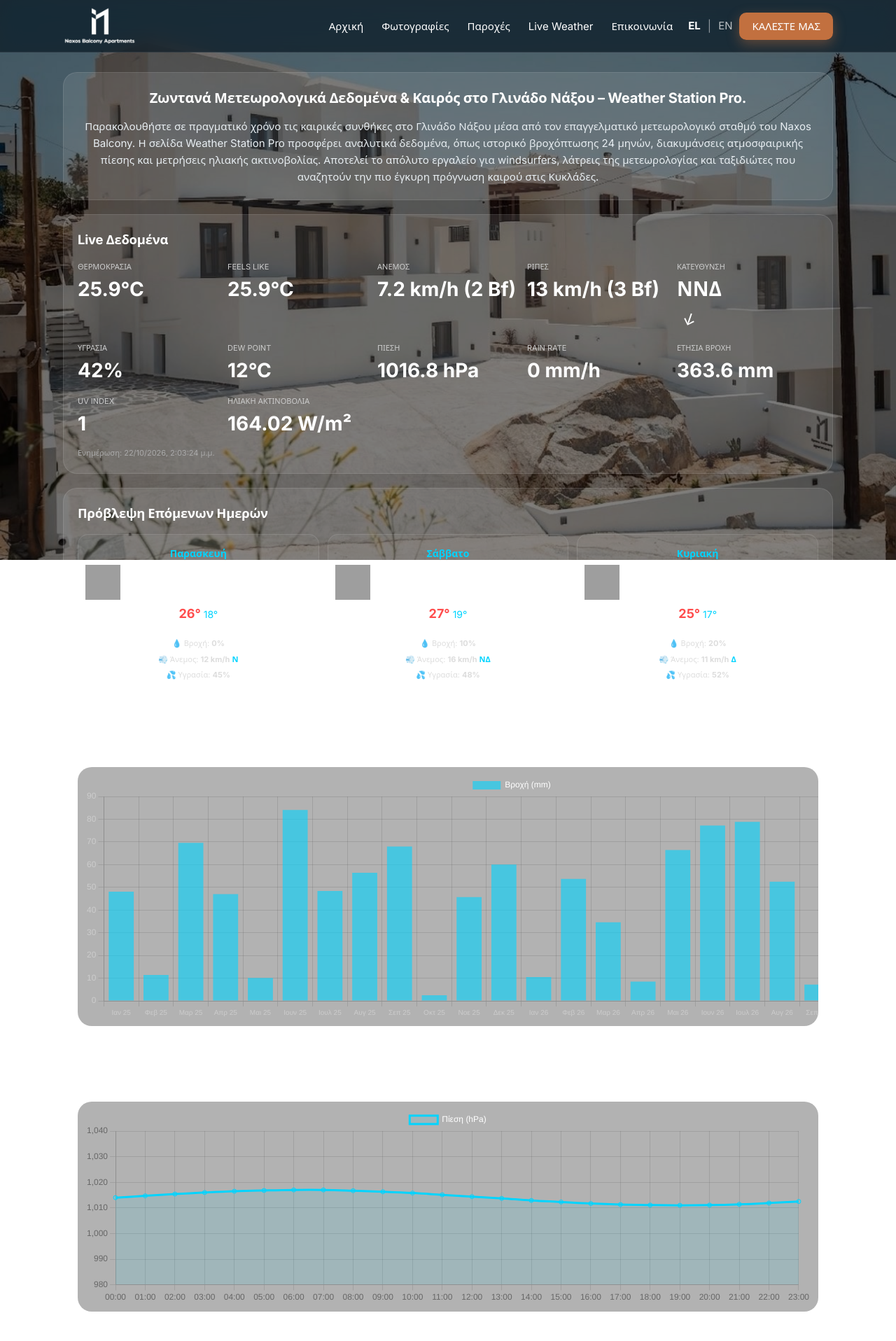
After one commit to Iakovosv/Naxos-site-2-naxos-balcony, a PHP site: page /forecast-pro.html in a window 1280 px wide. The commit adds this page. Shown: the top 1916 px of the page at 70% size. Run offline with PHP 8.4, Linux system fonts and the light colour scheme; grey boxes are pictures that could not be loaded.

Commit message:
Add Weather Station Pro page (forecast-pro.html)
Adds the missing 'WEATHER PRO' page that weather.html links to.
- forecast-pro.html: live station data, 3-day forecast, 3 charts
  (monthly rain, 24h pressure, min/max temperature).
- pro.js: reads api/weather-latest-pro.php + api/weather-forecast.php
  (same-origin, as in the original). Preview falls back to sample data.
- Background ai-exterior.jpg stored locally; missing night/rain
  variants degrade gracefully to the default photo.
- Reuses shared styles.css and lang-system.js; all texts identical.
- weather.html: 'WEATHER PRO' button now uses a relative link.

```diff
--- /dev/null
+++ b/forecast-pro.html
@@ -0,0 +1,128 @@
+<!DOCTYPE html>
+<html lang="el">
+<head>
+<meta charset="UTF-8">
+<meta name="viewport" content="width=device-width, initial-scale=1.0">
+<title>Ο Καιρός στο Γλινάδο Νάξου – Weather Pro | Naxos Balcony</title>
+<link rel="icon" type="image/png" href="favicon-naxos-balcony.png">
+<meta name="description" content="Αναλυτικά δεδομένα καιρού στο Γλινάδο Νάξου. Θερμοκρασία, άνεμος, πίεση και στατιστικά σε πραγματικό χρόνο.">
+<link rel="preconnect" href="https://fonts.googleapis.com">
+<link rel="preconnect" href="https://fonts.gstatic.com" crossorigin>
+<link href="https://fonts.googleapis.com/css2?family=Inter:wght@300;400;500;600;700&display=swap" rel="stylesheet">
+<link rel="stylesheet" href="styles.css">
+<script src="https://cdn.jsdelivr.net/npm/chart.js"></script>
+</head>
+<body class="pro-page">
+
+<header class="navbar" id="navbar">
+  <div class="container navbar-inner">
+    <a class="logo" href="index.html">
+      <img src="logo-naxos-balcony.png" alt="Naxos Balcony Apartments logo">
+    </a>
+    <button class="nav-toggle" id="navToggle" aria-label="Menu" aria-expanded="false">
+      <span></span><span></span><span></span>
+    </button>
+    <nav class="nav" id="nav">
+      <ul class="nav-links">
+        <li><a href="index.html" data-i18n="home">Αρχική</a></li>
+        <li><a href="gallery.html" data-i18n="gallery">Φωτογραφίες</a></li>
+        <li><a href="amenities.html" data-i18n="amenities">Παροχές</a></li>
+        <li><a href="weather.html" data-i18n="weather">Live Weather</a></li>
+        <li><a href="contact.html" data-i18n="contact">Επικοινωνία</a></li>
+        <li class="lang-group">
+          <button id="langEl" type="button">EL</button>
+          <span class="sep">|</span>
+          <button id="langEn" type="button">EN</button>
+        </li>
+        <li><a class="call-btn" href="tel:+306942279665" data-i18n="callUs">ΚΑΛΕΣΤΕ ΜΑΣ</a></li>
+      </ul>
+    </nav>
+  </div>
+</header>
+
+<div class="bg-fix" id="bgFix"></div>
+<div class="overlay-fix"></div>
+
+<main class="wrap pro-wrap">
+
+  <div class="seo-intro">
+    <h1>Ζωντανά Μετεωρολογικά Δεδομένα &amp; Καιρός στο Γλινάδο Νάξου – Weather Station Pro.</h1>
+    <p>Παρακολουθήστε σε πραγματικό χρόνο τις καιρικές συνθήκες στο Γλινάδο Νάξου μέσα από τον επαγγελματικό μετεωρολογικό σταθμό του Naxos Balcony. Η σελίδα Weather Station Pro προσφέρει αναλυτικά δεδομένα, όπως ιστορικό βροχόπτωσης 24 μηνών, διακυμάνσεις ατμοσφαιρικής πίεσης και μετρήσεις ηλιακής ακτινοβολίας. Αποτελεί το απόλυτο εργαλείο για windsurfers, λάτρεις της μετεωρολογίας και ταξιδιώτες που αναζητούν την πιο έγκυρη πρόγνωση καιρού στις Κυκλάδες.</p>
+  </div>
+
+  <div class="pro-card">
+    <h2>Live Δεδομένα</h2>
+    <div class="pro-grid">
+      <div><div class="label">Θερμοκρασία</div><div id="temp" class="value">—</div></div>
+      <div><div class="label">Feels Like</div><div id="feels" class="value">—</div></div>
+      <div><div class="label">Άνεμος</div><div id="wind" class="value">—</div></div>
+      <div><div class="label">Ριπές</div><div id="gust" class="value">—</div></div>
+      <div><div class="label">Κατεύθυνση</div><div id="dir" class="value">—</div><div id="wind_arrow">↑</div></div>
+      <div><div class="label">Υγρασία</div><div id="hum" class="value">—</div></div>
+      <div><div class="label">Dew Point</div><div id="dew" class="value">—</div></div>
+      <div><div class="label">Πίεση</div><div id="press" class="value">—</div></div>
+      <div><div class="label">Rain Rate</div><div id="rain_rate" class="value">—</div></div>
+      <div><div class="label">Ετήσια Βροχή</div><div id="rain_day" class="value">—</div></div>
+      <div><div class="label">UV Index</div><div id="uv" class="value">—</div></div>
+      <div><div class="label">Ηλιακή Ακτινοβολία</div><div id="solar" class="value">—</div></div>
+    </div>
+    <div class="pro-updated">Ενημέρωση: <span id="updated">—</span></div>
+  </div>
+
+  <div class="pro-card">
+    <h2>Πρόβλεψη Επόμενων Ημερών</h2>
+    <div id="forecast-grid"><div class="pro-loading">Φόρτωση...</div></div>
+  </div>
+
+  <div class="pro-card">
+    <h2>Μηνιαία Βροχόπτωση</h2>
+    <div class="chart-container-scroll">
+      <div class="chart-inner" id="rain-inner"><canvas id="rainChart"></canvas></div>
+    </div>
+  </div>
+
+  <div class="pro-card">
+    <h2>Ατμοσφαιρική Πίεση (24h)</h2>
+    <div class="chart-box-static"><canvas id="pressureChart"></canvas></div>
+  </div>
+
+  <div class="pro-card">
+    <h2>Min / Max Θερμοκρασίες</h2>
+    <div class="chart-container-scroll">
+      <div class="chart-inner" id="temp-inner"><canvas id="tempChart"></canvas></div>
+    </div>
+  </div>
+
+  <div class="cta-footer">
+    <h3>Η καλύτερη θέα της Νάξου σας περιμένει...</h3>
+    <p>Κάντε την κράτησή σας στο Naxos Balcony Apartments και ζήστε την απόλυτη εμπειρία διαμονής στη Νάξο</p>
+    <a href="index.html" class="btn-book">ΔΕΙΤΕ ΤΑ ΔΩΜΑΤΙΑ</a>
+    <p class="pro-copyright">© 2026 Naxos Balcony Apartments</p>
+  </div>
+
+</main>
+
+
+<footer>
+  <div class="container">
+    <div class="footer-inner">
+      <div>
+        <p>📞 6942279665</p>
+        <p>📧 naxosbalcony@gmail.com</p>
+
+      </div>
+      <div>
+        <div class="socials">
+          <a href="https://www.facebook.com/naxosbalconyapartments">Facebook</a>
+          <a href="https://www.instagram.com/naxos_balcony_apartments/">Instagram</a>
+        </div>
+      </div>
+    </div>
+    <div class="license-number" data-i18n="license">Αριθμός άδειας: 1174Κ13000166800</div>
+  </div>
+</footer>
+
+<script src="pro.js"></script>
+<script src="lang-system.js"></script>
+</body>
+</html>
--- a/styles.css
+++ b/styles.css
@@ -248,3 +248,37 @@ footer a:hover{color:var(--accent);}
 @media (prefers-reduced-motion:reduce){
   *{transition:none !important;animation:none !important;scroll-behavior:auto !important;}
 }
+
+/* ---------- Weather Station Pro (forecast-pro) ---------- */
+.pro-wrap{position:relative;z-index:1;}
+.bg-fix{position:fixed;inset:0;background:url('images/gallery/exterior/ai-exterior.jpg') 30% center/cover no-repeat;z-index:-2;transition:background-image 1.5s ease-in-out;}
+.overlay-fix{position:fixed;inset:0;background:rgba(0,0,0,.55);z-index:-1;}
+.pro-card{background:rgba(255,255,255,.1);padding:20px;border-radius:20px;margin-bottom:20px;border:1px solid rgba(255,255,255,.1);}
+.pro-card h2{font-size:1.15rem;margin:0 0 14px;}
+.pro-grid{display:grid;grid-template-columns:repeat(2,minmax(0,1fr));gap:12px;}
+.pro-grid .value{font-size:22px;font-weight:700;}
+.pro-grid .label{font-size:11px;color:#ccc;text-transform:uppercase;}
+.pro-updated{margin-top:10px;font-size:11px;color:#aaa;}
+.pro-loading{text-align:center;width:100%;color:#ccc;}
+.pro-copyright{margin-top:20px;font-size:12px;}
+#wind_arrow{display:inline-block;font-size:24px;transition:.5s;}
+.chart-container-scroll{width:100%;overflow-x:auto;background:rgba(0,0,0,.3);border-radius:20px;padding:10px;margin-top:15px;}
+.chart-inner{height:350px;min-width:100%;}
+.chart-box-static{background:rgba(0,0,0,.3);padding:10px;border-radius:20px;height:300px;margin-top:15px;position:relative;}
+.cta-footer{margin-top:40px;padding:30px;background:rgba(0,0,0,.6);border-radius:20px;text-align:center;}
+.btn-book{display:inline-block;background:#fff;color:#000;padding:12px 25px;border-radius:30px;text-decoration:none;font-weight:700;}
+#forecast-grid{display:grid;grid-template-columns:1fr;gap:12px;}
+.forecast-item{text-align:center;padding:15px 10px;background:rgba(255,255,255,.05);border-radius:15px;border:1px solid rgba(255,255,255,.1);}
+.forecast-icon{width:50px;height:50px;margin:5px 0;}
+.fc-date{font-weight:700;margin-bottom:5px;text-transform:capitalize;font-size:14px;color:#00d4ff;}
+.fc-temp-max{color:#ff4d4d;font-size:18px;font-weight:700;}
+.fc-temp-min{color:#00d4ff;font-size:14px;margin-left:4px;}
+.fc-details{margin-top:10px;font-size:11px;color:#ddd;display:flex;flex-direction:column;gap:4px;border-top:1px solid rgba(255,255,255,.1);padding-top:8px;}
+.fc-wind-dir{color:#00d4ff;font-weight:700;}
+.seo-intro{background:rgba(255,255,255,.1);padding:20px;border-radius:20px;text-align:center;margin-bottom:20px;border:1px solid rgba(255,255,255,.1);}
+.seo-intro h1{font-size:1.25rem;margin:0 0 12px;color:#fff;}
+.seo-intro p{margin:0;font-size:.94rem;line-height:1.6;color:#e8eef2;}
+/* Η σελίδα Pro έχει σκούρο φόντο: το navbar δεν χρειάζεται επιπλέον φόντο */
+body.pro-page{color:#fff;}
+@media (min-width:480px){#forecast-grid{grid-template-columns:repeat(3,minmax(0,1fr));}}
+@media (min-width:600px){.pro-grid{grid-template-columns:repeat(auto-fit,minmax(180px,1fr));}.pro-grid .value{font-size:28px;}}
--- a/weather.html
+++ b/weather.html
@@ -50,7 +50,7 @@
   <section class="card">
     <div class="card-header-flex">
       <h2 data-i18n="weatherSectionTitle">Ο καιρός στο κατάλυμά μας</h2>
-      <a href="https://www.naxosbalcony.gr/forecast-pro.html" class="btn-pro">WEATHER PRO 📊</a>
+      <a href="forecast-pro.html" class="btn-pro">WEATHER PRO 📊</a>
     </div>
 
     <p class="note" style="margin-bottom:20px;" data-i18n="weatherDesc">Ακριβή δεδομένα για τη θερμοκρασία, τον άνεμο και την υγρασία.</p>
```
Also changed, not shown: pro.js (added, +205 -0 lines), images/gallery/exterior/ai-exterior.jpg (added).
